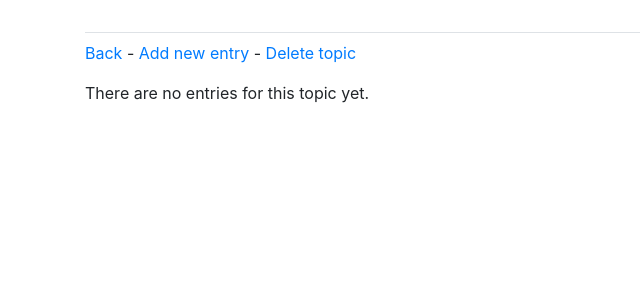
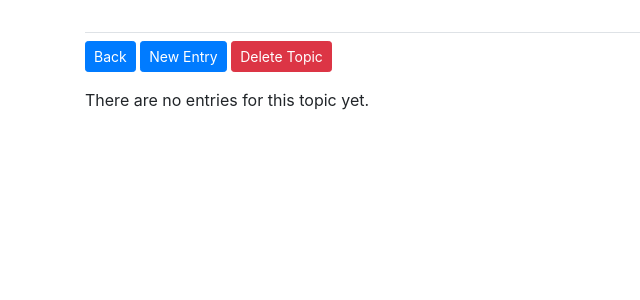
Before and after one commit to caf9/learning_log, a Django app: template learning_logs/templates/learning_logs/topic.html in a window 1280 px wide. Shown: the part 58-358 px from the top of the page, without its empty margins (0-640 px from the left). Run offline with Django 4.2, Linux system fonts and the light colour scheme; the template is opened without the code that fills it, so the values that code supplies are empty; some libraries are stand-ins or nearby versions.

Commit message:
update 3

```diff
--- a/learning_logs/templates/learning_logs/topic.html
+++ b/learning_logs/templates/learning_logs/topic.html
@@ -6,17 +6,15 @@
 
 {% block content %}
     <p>
-        <a href="{% url 'learning_logs:topics'%}">Back</a> -
-        <a href="{% url 'learning_logs:new_entry' topic.id %}">Add new entry</a> -
-        <a href="{% url 'learning_logs:delete_topic' topic.id %}">Delete topic</a>
+        <a href="{% url 'learning_logs:topics' %}" class="btn btn-primary btn-sm" role="button">Back</a>
+        <a href="{% url 'learning_logs:new_entry' topic.id %}" class="btn btn-primary btn-sm" role="button">New Entry</a>
+        <a href="{% url 'learning_logs:delete_topic' topic.id %}" class="btn btn-danger btn-sm" role="button" onclick="return confirm('Are you sure?');">Delete Topic</a>
     </p>
     {% for entry in entries %}
         <div class="card mb-3">
-            <!--<h4 class="card-header">{{ entry.date_added|date:'M d, Y H:i' }}<small><a href="{% url 'learning_logs:edit_entry' entry.id %}">edit</a></small></h4>-->
             <h4 class="card-header">{{ entry.date_added|date:'M d, Y H:i' }}<small>
-                <a href="{% url 'learning_logs:edit_entry' entry.id %}">edit</a> -
-                <a href="{% url 'learning_logs:delete_entry' entry.id topic.id %}">delete</a>
-                <!--<a href="{% url 'learning_logs:edit_entry' entry.id %}">delete</a>-->
+                <a href="{% url 'learning_logs:edit_entry' entry.id %}" class="btn btn-primary btn-sm" role="button">Edit</a>
+                <a href="{% url 'learning_logs:delete_entry' entry.id topic.id %}" class="btn btn-danger btn-sm" role="button" onclick="return confirm('Are you sure?');">Delete</a>
             </small></h4>
             <div class="card-body">
                 {{ entry.text|linebreaks }}
--- a/learning_logs/templates/learning_logs/topics.html
+++ b/learning_logs/templates/learning_logs/topics.html
@@ -5,7 +5,7 @@
 {% endblock page_header %}
 
 {% block content %}
-    <p><a href="{% url 'learning_logs:new_topic' %}">Add a new topic</a></p>
+    <p><a href="{% url 'learning_logs:new_topic' %}" class="btn btn-primary btn-sm" role="button">Add Topic</a></p>
     <ul>
         {% for topic in topics %}
             <li><h5>
```
Also changed, not shown: learning_logs/templates/learning_logs/edit_entry.html (+6 -9 lines), learning_logs/templates/learning_logs/new_entry.html (+6 -9 lines), learning_logs/templates/learning_logs/new_topic.html (+6 -8 lines).
